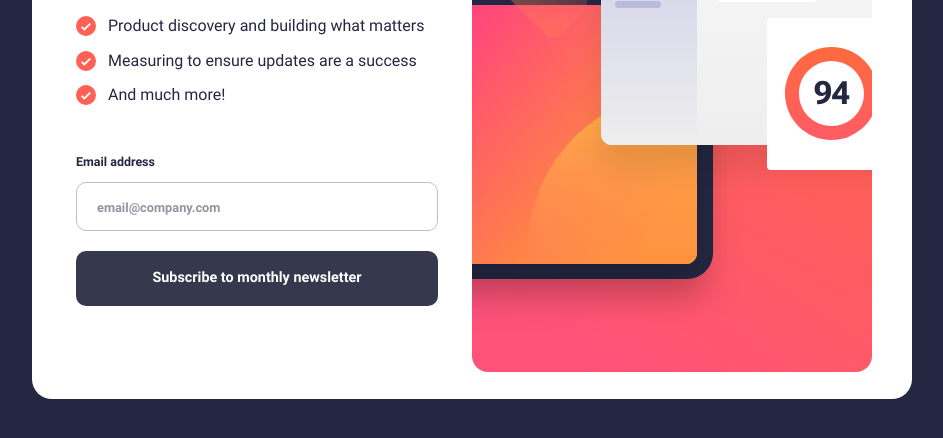
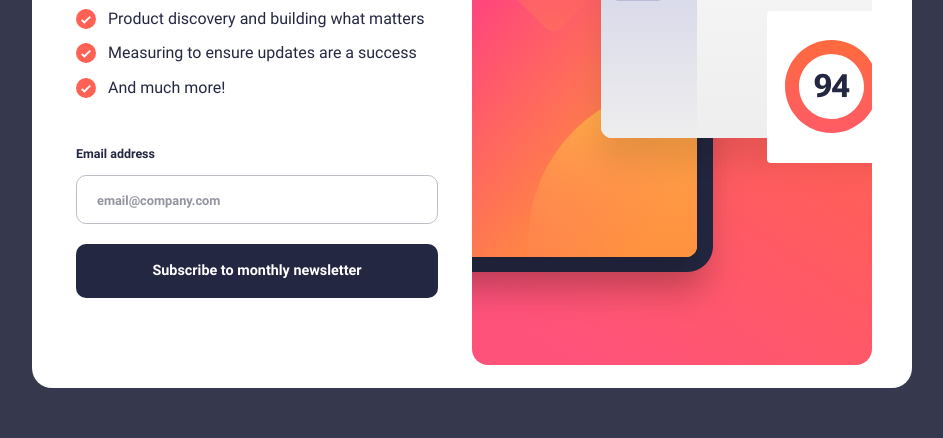
Before and after one commit to jose-jimmy/Newsletter-sign-up-with-success-message, a plain HTML site: page index.html in a window 1280 px wide. Shown: the part 334-772 px from the top of the page, without its empty margins (168-1111 px from the left). Drawn offline with Linux system fonts and the light colour scheme.

Commit message:
decreased height and changed colors

```diff
--- a/style.css
+++ b/style.css
@@ -160,7 +160,7 @@ input::placeholder {
     width: 100%;
     border: none;
     border-radius: 10px;
-    background-color: var(--clr-neutral-gray-600);
+    background-color: var(--clr-neutral-gray-700);
     color: var(--clr-neutral-white);
     font-weight: 700;
     font-size: 0.9rem;
@@ -180,7 +180,7 @@ input::placeholder {
 /*Media queries*/
 @media screen and (min-width:600px){
     body{
-        background-color: var(--clr-neutral-gray-700);
+        background-color: var(--clr-neutral-gray-600);
         display: grid;
         place-content: center;
     }
@@ -189,11 +189,11 @@ input::placeholder {
         display: grid;
         grid-template-columns: 1fr 1fr;
         grid-template-rows: 1fr;
-        margin-top: 1rem;
-        padding: 30px 10px 30px 10px;
+        margin-top: .2rem;
+        padding: 24px 10px 25px 10px;
         border-radius: 20px;
         max-width: 880px;
-        max-height: 650px;
+        max-height: 640px;
     }
     .product__img{
         grid-column: 2/2;
@@ -252,7 +252,7 @@ input::placeholder {
     width: 100%;
     border: none;
     border-radius: 10px;
-    background-color: var(--clr-neutral-gray-600);
+    background-color: var(--clr-neutral-gray-700);
     color: var(--clr-neutral-white);
     font-weight: 700;
     font-size: 0.9rem;
```
